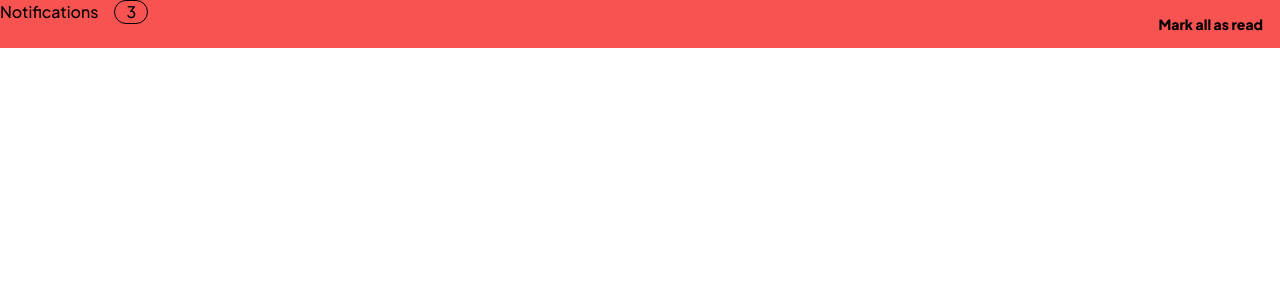
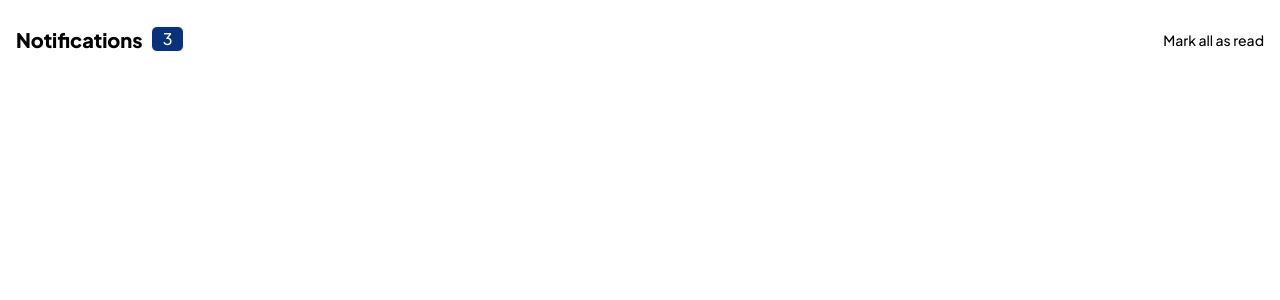
Before and after one commit to milesj76/notifications-page-main, a Svelte app in the folder notifications-page-main/: page / in a window 1280 px wide. Shown: the top 300 px of the page. Built offline with nearby package versions, Linux system fonts and the light colour scheme.

Commit message:
add header

```diff
--- a/notifications-page-main/src/App.svelte
+++ b/notifications-page-main/src/App.svelte
@@ -2,17 +2,22 @@
   let unreadNotifications = 3
 </script>
 
-<main class="max-w-screen bg-red">
-  <header class="w-screen flex justify-between">
-    <div class="flex space-x-4">
-      <h1>Notifications</h1>
-      <span class="badge badge-secondary badge-lg">{unreadNotifications}</span>
+<main class="bg-white mx-4 my-4 max-w-screen">
+  <header class="flex justify-between items-center">
+    <div class="flex space-x-2">
+      <h1 class="font-extrabold text-xl">Notifications</h1>
+      <span class="badge badge-secondary badge-lg rounded-md text-base py-3 bg-blue-base text-white">{unreadNotifications}</span>
     </div>
 
     <div>
-      <button class="btn btn-ghost normal-case">Mark all as read</button>
+      <button class="btn border-none normal-case font-normal hover:text-blue-base p-0">Mark all as read</button>
     </div>
   </header>
+
+  <!-- Notifications -->
+  <section>
+
+  </section>
 </main>
 
 <style>
--- a/notifications-page-main/tailwind.config.js
+++ b/notifications-page-main/tailwind.config.js
@@ -10,12 +10,8 @@ export default {
       'mobile': '375px',
       'desktop': '1440px',
     },
-    fontSize: {
-      base: '16px'
-    },
     colors: {
       red: 'hsl(1, 90%, 64%)',
-      blue: 'hsl(219, 85%, 26%)',
       white: 'hsl(0, 0%, 100%)',
       blue: {
         100: 'hsl(210, 60%, 98%)',
@@ -24,6 +20,7 @@ export default {
         300: 'hsl(219, 14%, 63%)',
         400: 'hsl(219, 12%, 42%)',
         500: 'hsl(224, 21%, 14%)',
+        base: 'hsl(219, 85%, 26%)',
       }
     },
   },
```
